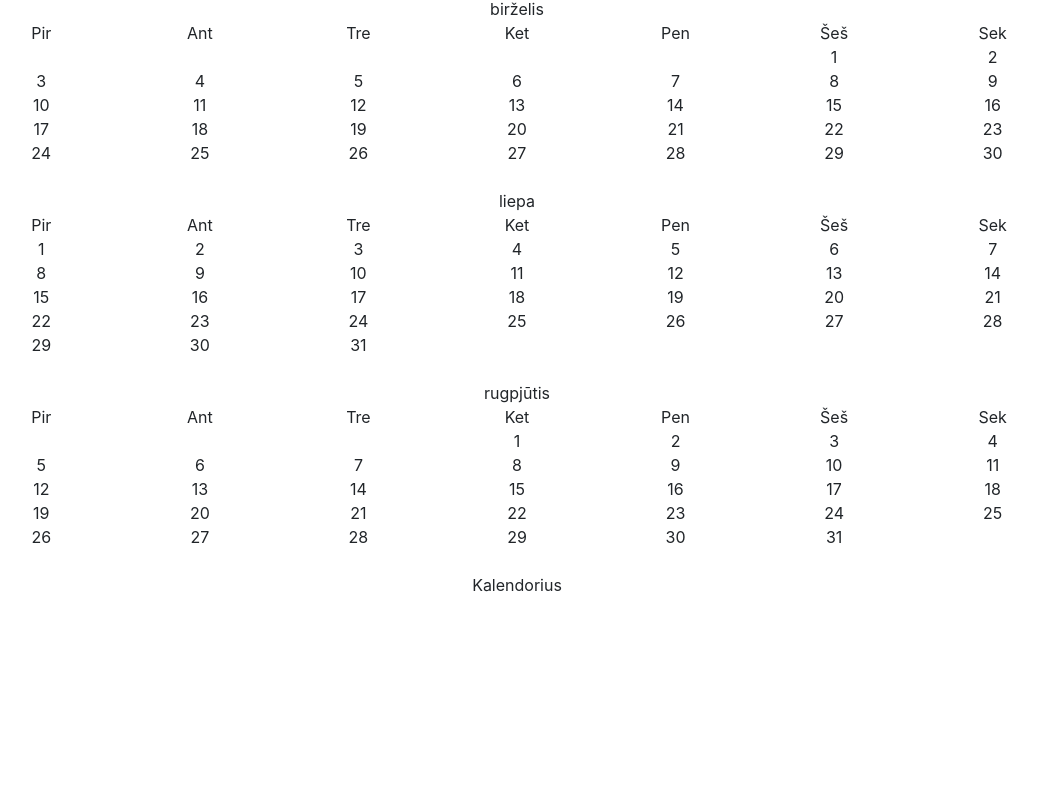
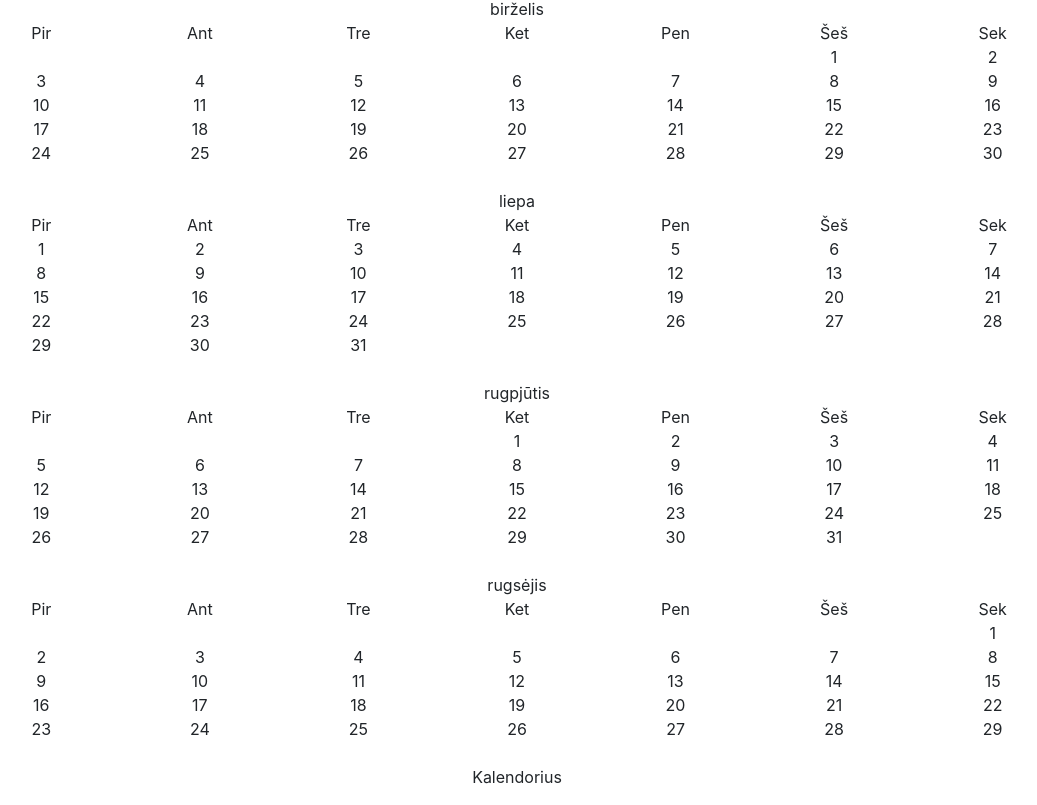
Before and after one commit to horolug/garden-forecast, a React (Create React App) app: page / in a window 1280 px wide. Shown: the part 749-1554 px from the top of the page, without its empty margins (123-1160 px from the left). Before the commit the page ends 1362 px from the top, so only its background shows below. Built offline with nearby package versions, Linux system fonts and the light colour scheme.

Commit message:
Calendar starts from current month, + npm audit fix

```diff
--- a/src/Components/PlantSelector/PlantSelector.js
+++ b/src/Components/PlantSelector/PlantSelector.js
@@ -16,11 +16,22 @@ class PlantSelector extends React.Component {
       seedPlants: ['spinach', 'lettuce'],
       plantName: '',
       plantType: '',
-      monthRange: ["2019-04-01", "2019-05-01", "2019-06-01", "2019-07-01", "2019-08-01",],
-      currentMonth: moment("2019-07-01").format("YYYY-MM-DD"),
+      monthRange: this.timeRange(),
     };
     this.selectedPlant = this.selectedPlant.bind(this);
+  }
 
+  timeRange (){
+    const currentMonth = moment().startOf('month');
+    const months = 6;
+    let monthList = [];
+    for ( let i = 0; i < months; i++ ){
+     monthList.push(
+       moment(currentMonth).add(i, 'M').startOf('month').format("YYYY-MM-DD")
+     )
+    }
+
+    return monthList;
   }
 
   storeMoonPhases = (data) => {
```
Also changed, not shown: 1 other file (tests, documents, lock files or other folders).
